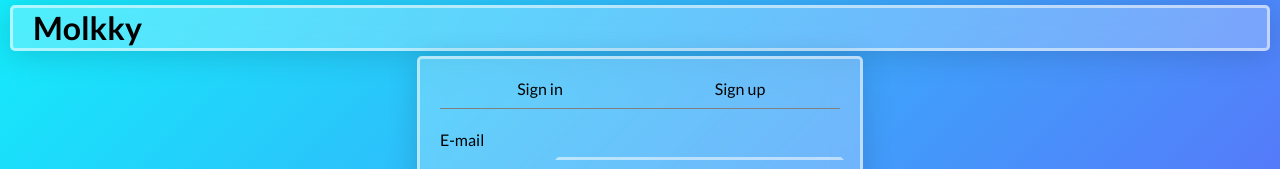
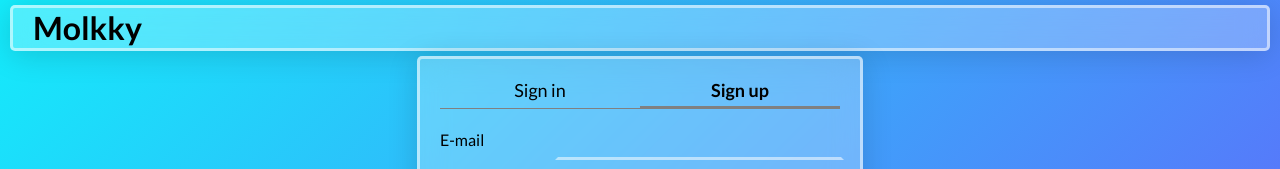
Before and after one commit to wolnio/molkky-game-tracker, a React (Create React App) app in the folder client/: page /login in a window 1280 px wide. Shown: the top 169 px of the page. Built offline with nearby package versions, Linux system fonts and the light colour scheme.

Commit message:
feat: add login tab switch

```diff
--- a/client/src/pages/SignForm/SignForm.styles.tsx
+++ b/client/src/pages/SignForm/SignForm.styles.tsx
@@ -51,15 +51,24 @@ export const HeaderTabs = styled.div`
 	display: flex;
 `;
 
-export const Tab = styled.div`
+export const Tab = styled.div<{ $isActive: boolean }>`
 	width: 100%;
 	height: 30px;
 	text-align: center;
 	border-bottom: 1px solid gray;
 	box-sizing: border-box;
+	cursor: default;
+	font-size: 18px;
 
+	${(props) =>
+		props.$isActive
+			? css`
+					border-bottom: 3px solid gray;
+					font-weight: 600;
+			  `
+			: css`
 					&:hover {
 						cursor: pointer;
-    border-bottom: 3px solid gray;
 					}
+			  `}
 `;
--- a/client/src/pages/SignForm/SignForm.tsx
+++ b/client/src/pages/SignForm/SignForm.tsx
@@ -1,3 +1,4 @@
+import { useState } from "react";
 import { FieldError, useForm } from "react-hook-form";
 import { SubmitButton } from "../../components/common/SubmitButton.styles";
 import {
@@ -24,6 +25,8 @@ export const Login = () => {
 	});
 	const errors = formState.errors;
 
+	const [activeTab, setActiveTab] = useState(false);
+
 	const onLoginHandler = async (data: FomrInputType) => {
 		try {
 			const response = await fetch("http://localhost:8080/users/signin", {
@@ -43,16 +46,30 @@ export const Login = () => {
 			console.log("err", err);
 		}
 	};
-  console.log("err", errors);
+
+	const handleSwitchTabs = () => {
+		setActiveTab((prevState) => !prevState);
+	};
 
 	return (
 		<Container>
 			<HeaderTabs>
-        <Tab>Sign in</Tab>
-        <Tab>Sign up</Tab>
+				<Tab
+					onClick={() => !activeTab && handleSwitchTabs()}
+					$isActive={activeTab}
+				>
+					Sign in
+				</Tab>
+				<Tab
+					onClick={() => activeTab && handleSwitchTabs()}
+					$isActive={!activeTab}
+				>
+					Sign up
+				</Tab>
 			</HeaderTabs>
 			<FormContainer onSubmit={handleSubmit(onLoginHandler)}>
-        {SigninForm.map(({ name, label, type, validationRules }, index) => {
+				{SigninForm.map(
+					({ name, label, type, validationRules }, index) => {
 						return (
 							<LabelInputContainer>
 								<Label htmlFor={name}>{label}</Label>
@@ -61,16 +78,23 @@ export const Login = () => {
 										key={index}
 										id={name}
 										type={type}
-                  {...register(name as "email" | "password", validationRules)}
+										{...register(
+											name as "email" | "password",
+											validationRules
+										)}
 										$isError={errors.hasOwnProperty(name)}
 									/>
 									<ValidationMessage>
-                  {errors[name as "email" | "password"]?.message}
+										{
+											errors[name as "email" | "password"]
+												?.message
+										}
 									</ValidationMessage>
 								</InputErrorContainer>
 							</LabelInputContainer>
 						);
-        })}
+					}
+				)}
 				<SubmitButton type="submit">Submit</SubmitButton>
 			</FormContainer>
 		</Container>
```
Lines whose indentation alone changed are shown as unchanged.
